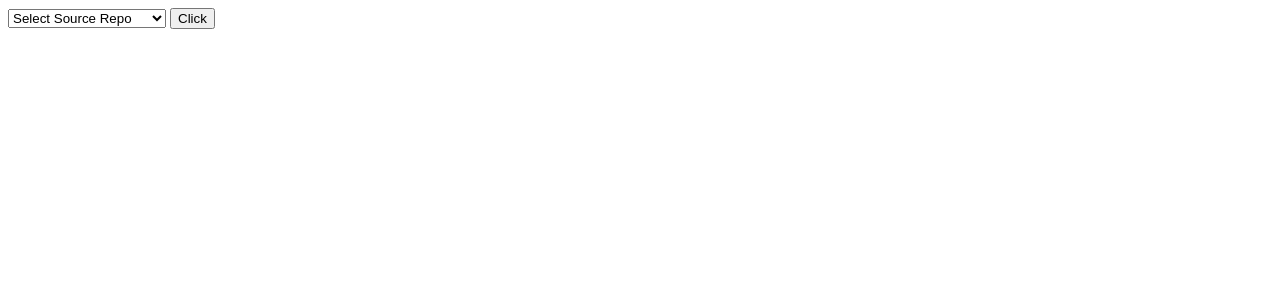
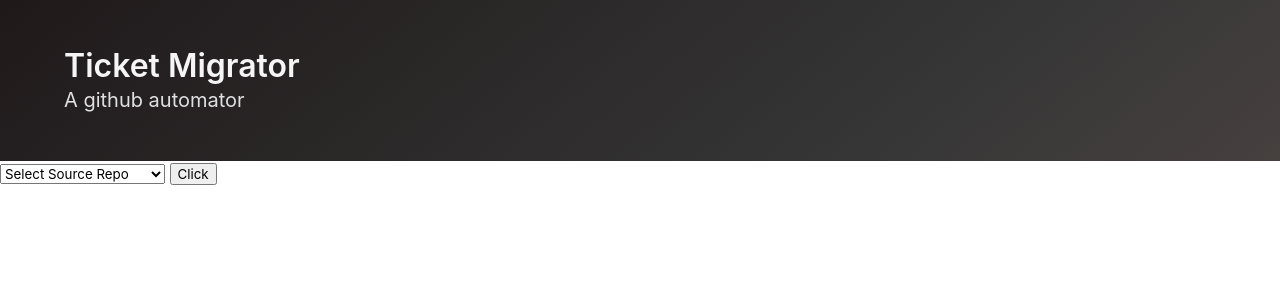
Before and after one commit to nashville-software-school/Ticket_Migrator, a Django app: page / in a window 1280 px wide. Shown: the top 300 px of the page. Run offline with Django 3.2, Linux system fonts and the light colour scheme; data that the repository does not hold is empty; some libraries are stand-ins or nearby versions.

Commit message:
added bulma and created a layout.html to extend to all templates

```diff
--- a/ticket_migrator/migrator_app/static/migrator_app/package.json
+++ b/ticket_migrator/migrator_app/static/migrator_app/package.json
@@ -9,6 +9,7 @@
   "author": "",
   "license": "ISC",
   "dependencies": {
+    "bulma": "^0.7.0",
     "dragula": "^3.7.2"
   }
 }
--- /dev/null
+++ b/ticket_migrator/migrator_app/templates/migrator_app/layout.html
@@ -0,0 +1,29 @@
+{% load static %}
+
+<!DOCTYPE html>
+<html>
+  <head>
+    <meta charset="utf-8">
+    <meta name="viewport" content="width=device-width, initial-scale=1">
+    <title>Ticket Migrator</title>
+    <link rel="stylesheet" href="{% static '/migrator_app/node_modules/bulma/css/bulma.min.css'%}">
+    <script defer src="https://use.fontawesome.com/releases/v5.0.7/js/all.js"></script>
+  </head>
+  <body>
+    <section class="hero is-dark is-bold">
+        <div class="hero-body">
+          <div class="container">
+            <h1 class="title">
+              Ticket Migrator
+            </h1>
+            <h2 class="subtitle">
+              A github automator
+            </h2>
+          </div>
+        </div>
+      </section>
+      <div id="content">
+        {% block content %}{% endblock %}
+    </div>
+  </body>
+</html>
--- a/ticket_migrator/migrator_app/templates/migrator_app/repo_selector.html
+++ b/ticket_migrator/migrator_app/templates/migrator_app/repo_selector.html
@@ -1,5 +1,6 @@
-{% load static %}
+{% extends "./layout.html" %}
 
+{% block content %}
 <div>
     <select id="test">
         {% for choice in choices %}
@@ -22,3 +23,4 @@
         {% endfor %}
     </ul>
 </div>
+{% endblock %}
```
Also changed, not shown: ticket_migrator/migrator_app/static/migrator_app/package-lock.json, 1 other file.
